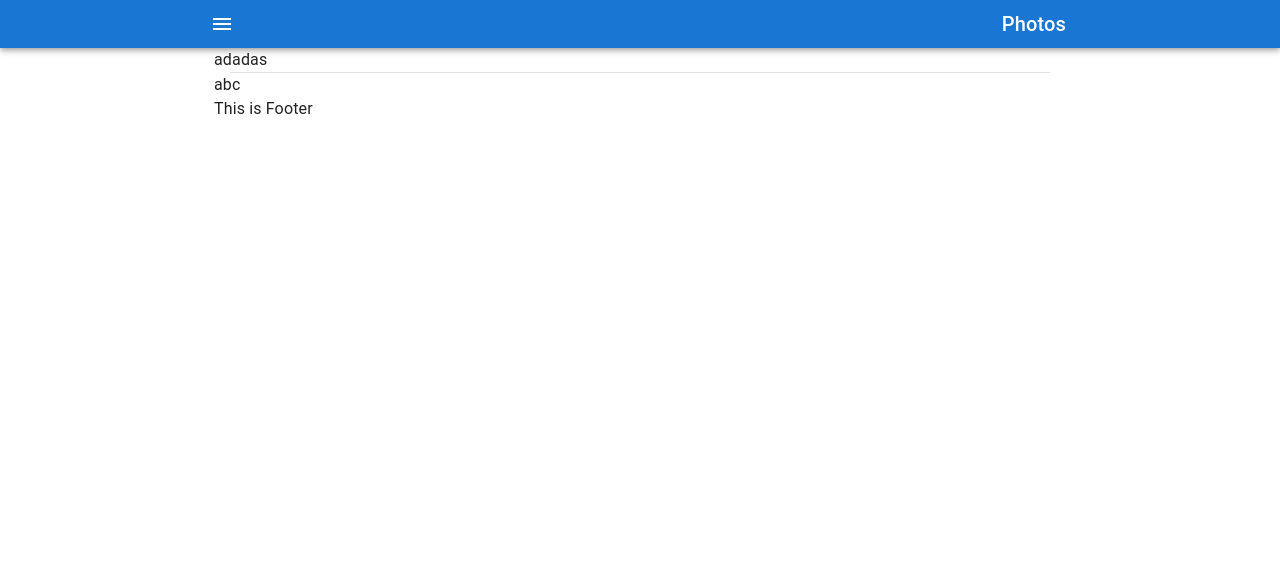
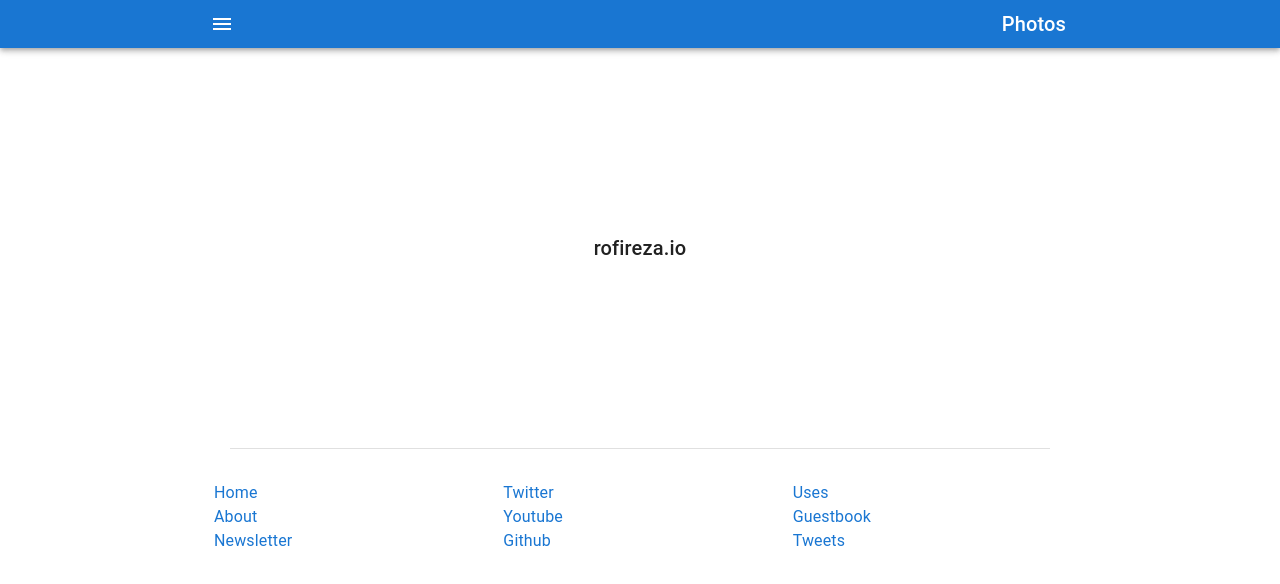
Before and after one commit to arrofirezasatria/rofireza.com, a Next.js app: page / in a window 1280 px wide. Shown: the top 584 px of the page. Built offline with nearby package versions, Linux system fonts and the light colour scheme.

Commit message:
footer and index

```diff
--- a/components/Footer.js
+++ b/components/Footer.js
@@ -3,17 +3,41 @@ import Box from "@mui/material/Box";
 import Container from "@mui/material/Container";
 import Divider from "@mui/material/Divider";
 import Grid from "@mui/material/Grid";
+import Stack from "@mui/material/Stack";
+import Link from "@mui/material/Link";
+import { alpha, styled } from "@mui/material/styles";
+
+const StyledLink = styled((props) => <Link underline="none" {...props} />)(
+  ({ theme }) => ({})
+);
 
 export default function Footer() {
   return (
-    <Container component="footer" maxWidth="md">
-      <Divider variant="middle" />
-      <Grid container>
-        <Grid item>a</Grid>
-        <Grid item>b</Grid>
-        <Grid item>c</Grid>
+    <Container component="footer" maxWidth="md" sx={{ mb: 2 }}>
+      <Divider variant="middle" sx={{ mb: 4 }} />
+      <Grid container spacing={2}>
+        <Grid item xs={4}>
+          <Stack>
+            <StyledLink>Home</StyledLink>
+            <StyledLink>About</StyledLink>
+            <StyledLink>Newsletter</StyledLink>
+          </Stack>
+        </Grid>
+        <Grid item xs={4}>
+          <Stack>
+            <StyledLink>Twitter</StyledLink>
+            <StyledLink>Youtube</StyledLink>
+            <StyledLink>Github</StyledLink>
+          </Stack>
+        </Grid>
+        <Grid item xs={4}>
+          <Stack>
+            <StyledLink underline="none">Uses</StyledLink>
+            <StyledLink href="#">Guestbook</StyledLink>
+            <StyledLink>Tweets</StyledLink>
+          </Stack>
+        </Grid>
       </Grid>
-      This is Footer
     </Container>
   );
 }
--- a/pages/index.js
+++ b/pages/index.js
@@ -2,11 +2,25 @@ import Head from "next/head";
 import Image from "next/image";
 import styles from "../styles/Home.module.css";
 import ContainerHero from "../components/ContainerHero";
+import Box from "@mui/material/Box";
+import Typography from "@mui/material/Typography";
 
 export default function Home() {
   return (
     <ContainerHero>
-      <div>adadas</div>
+      <Box
+        sx={{
+          height: "400px",
+          display: "flex",
+          textAlign: "center",
+          justifyContent: "center",
+          alignItems: "center",
+        }}
+      >
+        <Typography component="h6" variant="h6">
+          rofireza.io
+        </Typography>
+      </Box>
     </ContainerHero>
   );
 }
```
